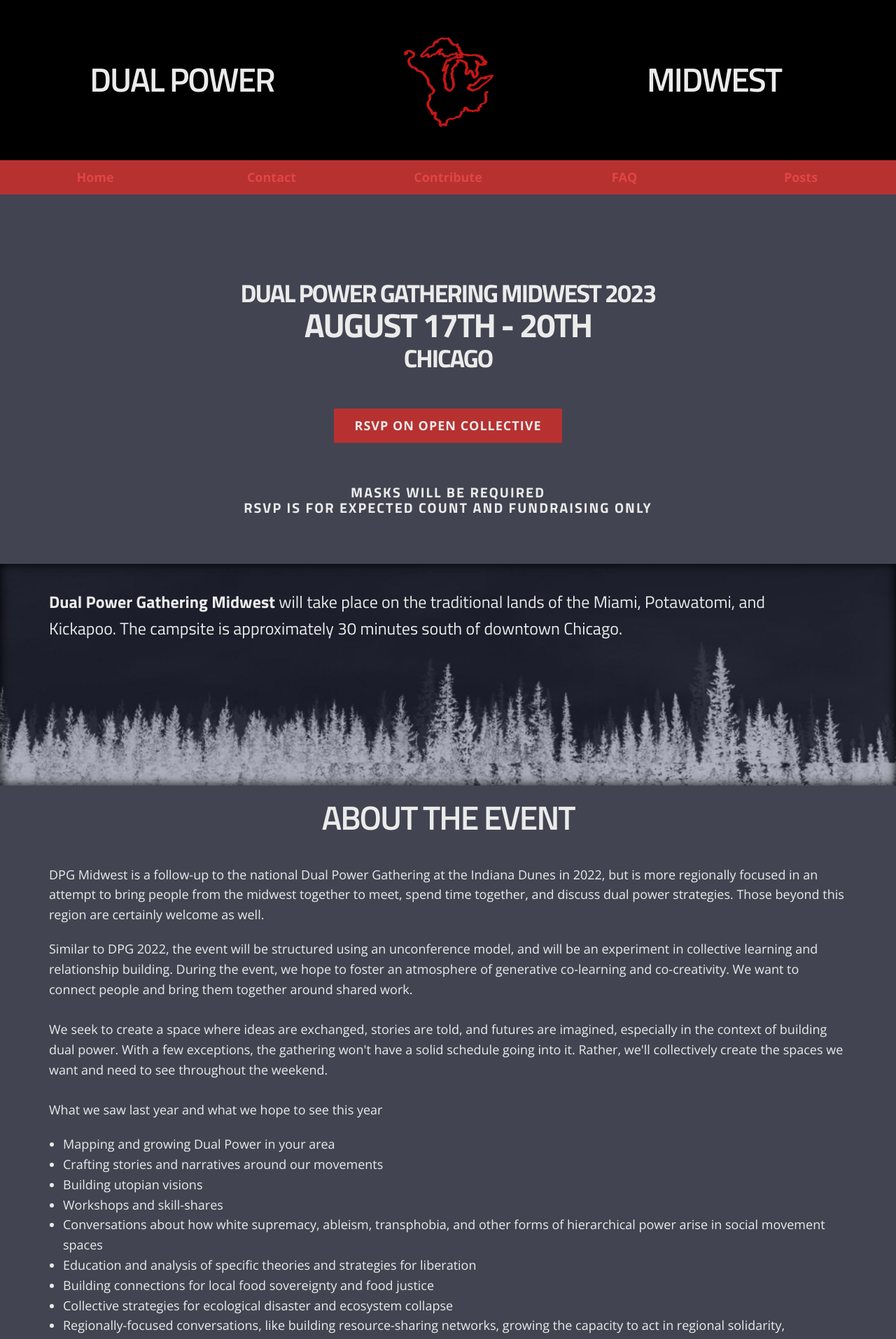
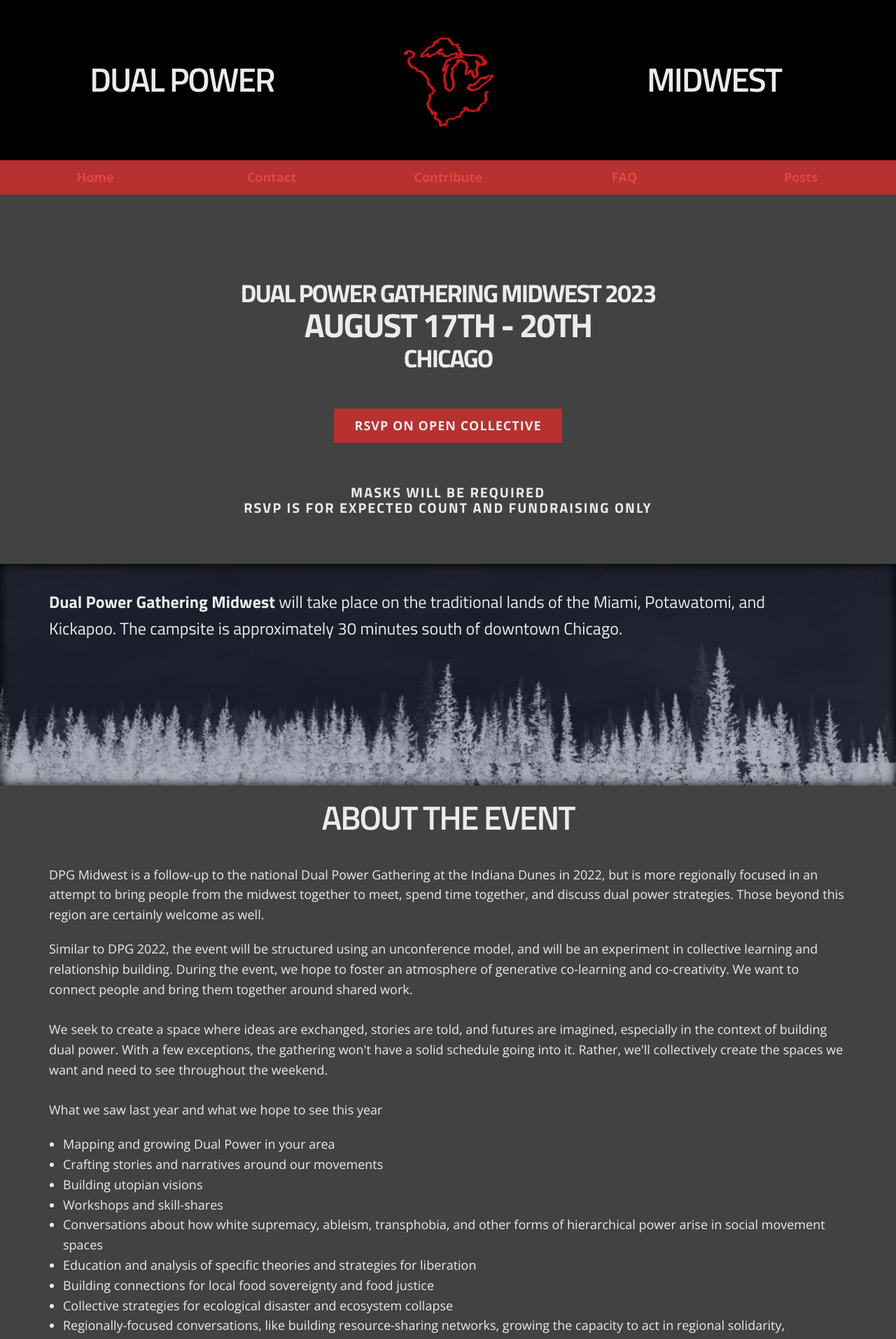
Before and after one commit to dpgmidwest/dev-website, a Jekyll site: the page built from index.html, in a window 1280 px wide. Shown: the top 1914 px of the page at 70% size. Built offline with Jekyll 4.4.1, drawn with Linux system fonts in a browser that asks for light colours; some web fonts are replaced; the list of posts is cut into pages by our own code.

Commit message:
edited colors

```diff
--- a/css/stylesheet.css
+++ b/css/stylesheet.css
@@ -1,9 +1,9 @@
 :root {
     /* basic colors */
     --black: rgb(0, 0, 0);
-    --dark-gray: rgb(44, 46, 62);
-    --med-gray: rgb(66, 68, 81);
-    --light-gray: rgb(210, 212, 219);
+    --dark-gray: rgb(35, 35, 35);
+    --med-gray: rgb(66, 66, 66);
+    --light-gray: rgb(190, 190, 190);
     --white: rgb(235, 235, 235);
     --red: rgb(183, 49, 49);
     --light-red: rgb(224, 70, 67);
```
